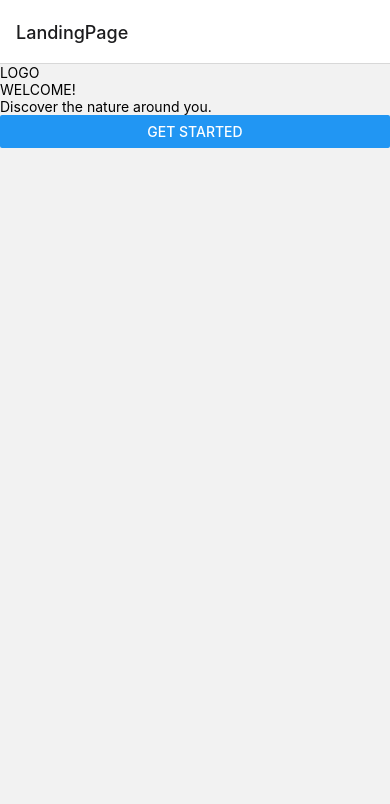
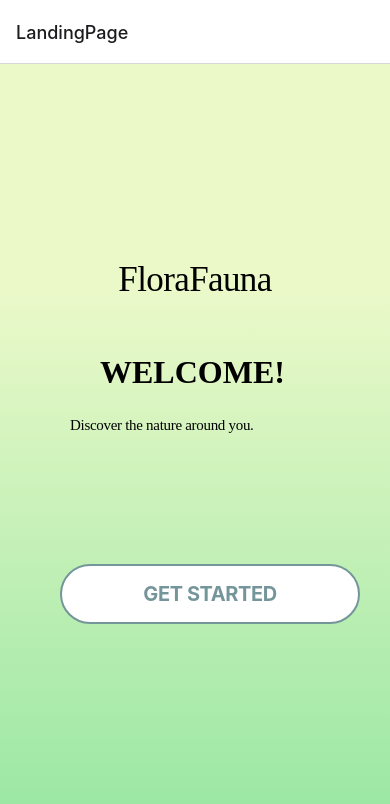
Before and after one commit to warrickhe/YAEW, a React Native app in the folder Frontend/: screen /LandingPage in a window 390 px wide. Shown: the top 804 px of the page. Built offline with nearby package versions, Linux system fonts and the light colour scheme.

Commit message:
change landingpage

```diff
--- a/Frontend/package.json
+++ b/Frontend/package.json
@@ -18,6 +18,7 @@
     "expo": "~50.0.14",
     "expo-camera": "~14.1.3",
     "expo-image-picker": "^14.7.1",
+    "expo-linear-gradient": "^12.7.2",
     "expo-secure-store": "^12.8.1",
     "expo-status-bar": "~1.11.1",
     "react": "18.2.0",
--- a/Frontend/pages/LandingPage.js
+++ b/Frontend/pages/LandingPage.js
@@ -2,9 +2,11 @@ import React, { useEffect, useState } from 'react';
 import { Text, Button, Image, View, StyleSheet } from 'react-native';
 import * as SecureStore from 'expo-secure-store';
 import 'react-native-get-random-values';
+import { LinearGradient } from 'expo-linear-gradient';
+import { TouchableOpacity } from 'react-native';
 import { v4 as uuidv4 } from 'uuid';
 
-const BACKEND_URL = 'http://10.226.3.49:7272';
+const BACKEND_URL = 'http://192.168.1.100:7272';
 
 //80282bd4-81f7-46d7-9f43-a9fb268289cb
 //47bce7ca-ebd6-475f-a183-91c7c893e03e
@@ -52,7 +54,7 @@ export default function LandingPage({ navigation }) {
 
       if (response.status === 200) {
         console.log('User exists, redirecting to HOME PAGE');
-        console.log('deviceID from landingpage: ' + uuid);
+        // console.log('deviceID from landingpage: ' + uuid);
         // const resData = await response.json();
         // await SecureStore.setItemAsync('username', resData.username);
         navigation.navigate('HomePage');
@@ -63,15 +65,82 @@ export default function LandingPage({ navigation }) {
   };
 
   return (
-    <>
-      <View>
-        <View>
-          <Text>LOGO</Text>
-          <Text>WELCOME!</Text>
-          <Text>Discover the nature around you.</Text>
-          <Button title="Get Started" onPress={checkIfUserExists}></Button>
+    <LinearGradient style={styles.landingPage} locations={[0.29,1]} colors={['#ebf9c9','#96e6a1']} useAngle={true} angle={168.15}>
+  <View style={styles.logoContainer}>
+          <View>
+          <Text style={styles.logo}>FloraFauna</Text>
+            <Text style={styles.welcome}>WELCOME!</Text>
+
+          </View>
+          <Text style ={styles.subtitle}>Discover the nature around you.</Text>
         </View>
-      </View>
-    </>
-  );
-}
+              <TouchableOpacity onPress={checkIfUserExists} style={styles.getStartedButton}>
+          <Text style={styles.getStartedText}>GET STARTED</Text>
+        </TouchableOpacity>
+  </LinearGradient>);
+      };
+
+
+const styles = StyleSheet.create({
+  landingPage: {
+  flex: 1,
+  width: "100%",
+  height: 852,
+  backgroundColor: "transparent",
+  overflow: "hidden"
+  },
+  logoContainer: {
+    marginTop:200,
+  },
+  logo: {
+    lineHeight: 32,
+      letterSpacing: -0.6,
+      fontSize: 35,
+      color: "#000",
+      fontFamily: "Pacifico-Regular",
+      marginBottom: 10,
+      textAlign: "center"
+  },
+  welcome: {
+    lineHeight: 32,
+      fontSize: 32,
+      color: "#000",
+      fontFamily: "Roboto-Bold",
+      marginBottom: 30,
+      marginTop: 50,
+      fontWeight: "800",
+      marginLeft:100,
+  },
+  subtitle: {
+    marginLeft:70,
+    fontSize: 15,
+      letterSpacing: -0.3,
+      lineHeight: 15,
+      fontFamily: "Roboto-Regular",
+      color: "#000",
+      marginBottom: 30,
+
+
+  },
+  getStartedButton: {
+      position: "absolute",
+      top: 500,
+      left: 60,
+      width: 300, // Adjust width as needed
+      height: 60, // Adjust height as needed
+      backgroundColor: "#fff",
+      borderRadius: 30, // Make it pill-shaped
+      borderWidth: 2, // Add a blue outline
+      borderColor: "#74969a",
+      justifyContent: "center",
+      alignItems: "center"
+    },
+    getStartedText: {
+      fontSize: 20,
+      fontWeight: "700",
+      color: "#74969a",
+      letterSpacing: -0.4
+    }
+
+
+  });
```
Also changed, not shown: Frontend/pages/JournalPage.js (line endings or trailing spaces), 1 other file (tests, documents, lock files or other folders).
